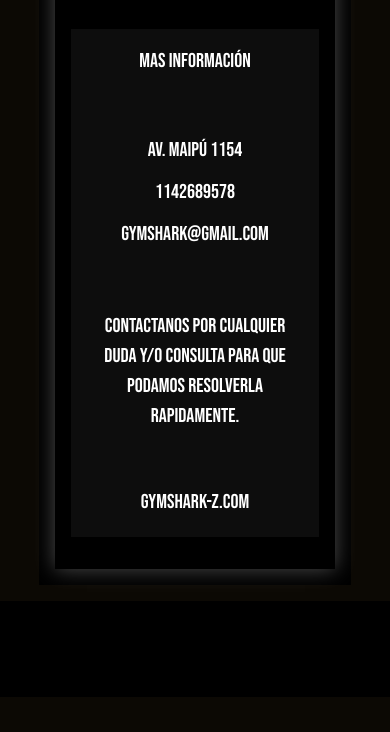
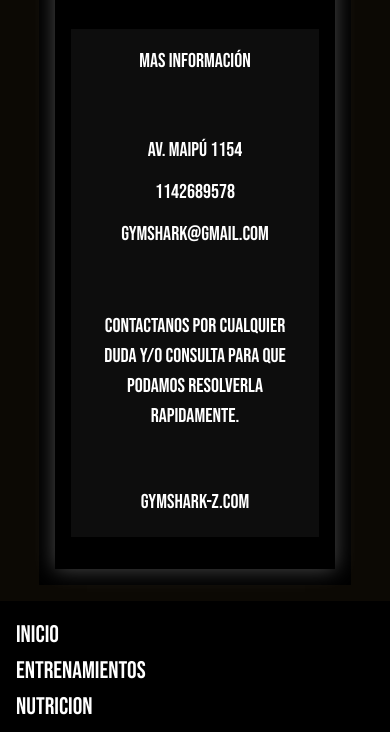
Before and after one commit to Lucianocoscia/Gymshark-Coscia, a plain HTML site: page pages/Contacto.html in a window 390 px wide. Shown: the part 1148-1880 px from the top of the page. Before the commit the page ends 1845 px from the top, so only its background shows below. Drawn offline with nearby package versions, Linux system fonts and the light colour scheme; some icons are missing.

Commit message:
Acomodando estilos de bootstrap footer

```diff
--- a/css/style.css
+++ b/css/style.css
@@ -69,19 +69,6 @@
 
 /* Inicio */
 
-/* .div__presentacion{
-    height: 650px;
-}
-
-.presentacion__titulo{
-    font-family:'Bebas Neue' ;
-    font-size: 60px;
-    text-transform: uppercase;
-    text-align: center;
-    bottom: 4rem;
-
-    position: absolute;
-} */
 .seccion{
     margin-bottom: 5rem;
     margin-left: 5%;
@@ -773,7 +760,12 @@
     border-style: solid;
     border-width: 1px;
 }
-
+ol, ul {
+    padding-left: 0;
+}
+dl, ol, ul {
+    margin-bottom: 0;
+}
 
 @media screen and (max-width:1023px){ /* Tablet */
 /* Header */
@@ -888,7 +880,8 @@
         flex-direction: row;
     }
     .nav{
-        display: none;
+        display: block;
+        padding: 0;
     }
     .header__emoji{
         display: block;
@@ -917,6 +910,7 @@
         height: 100%;
         justify-content: flex-start;
         gap: 1rem;
+        padding: 0.5rem;
     }
     .nav__item--close{
         display: block;
```
Also changed, not shown: index.html (+3 -8 lines), pages/Entrenamientos.html (+1 -17 lines).
